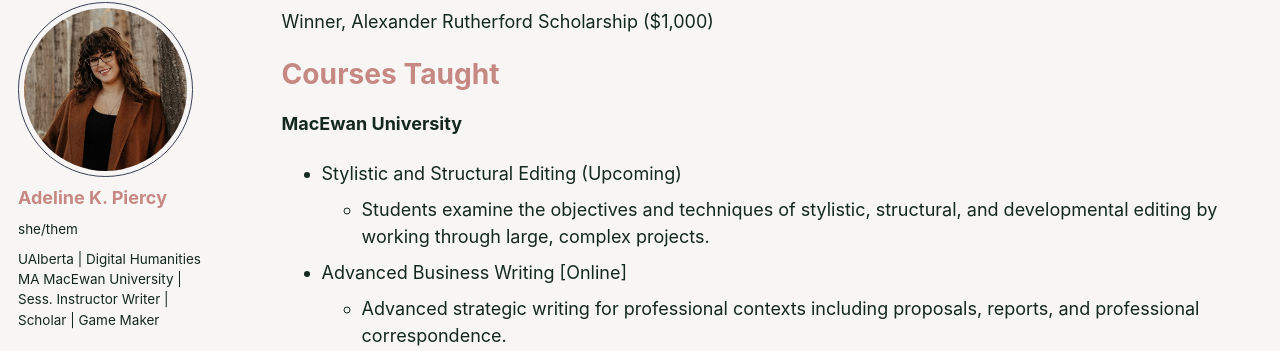
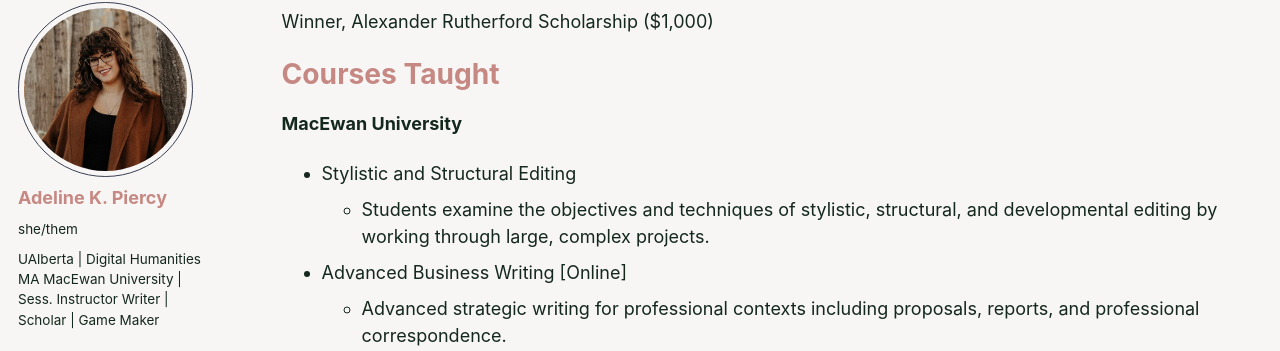
Before and after one commit to akpiercy/me, a Jekyll site: the page built from _pages/cv.md, in a window 1280 px wide and 900 px high, scrolled down 3013 px. Shown: the part 97-448 px from the top of the window. Built offline with Jekyll 4.4.1, drawn with Linux system fonts in a browser that asks for light colours.

Commit message:
Remove 'Upcoming' from Stylistic and Structural Editing

```diff
--- a/_pages/cv.md
+++ b/_pages/cv.md
@@ -121,7 +121,7 @@ Winner, Alexander Rutherford Scholarship ($1,000)
 Courses Taught
 ======
 **MacEwan University**
-* Stylistic and Structural Editing (Upcoming)
+* Stylistic and Structural Editing
   * Students examine the objectives and techniques of stylistic, structural, and developmental editing by working through large, complex projects.
 
 * Advanced Business Writing [Online]
```
